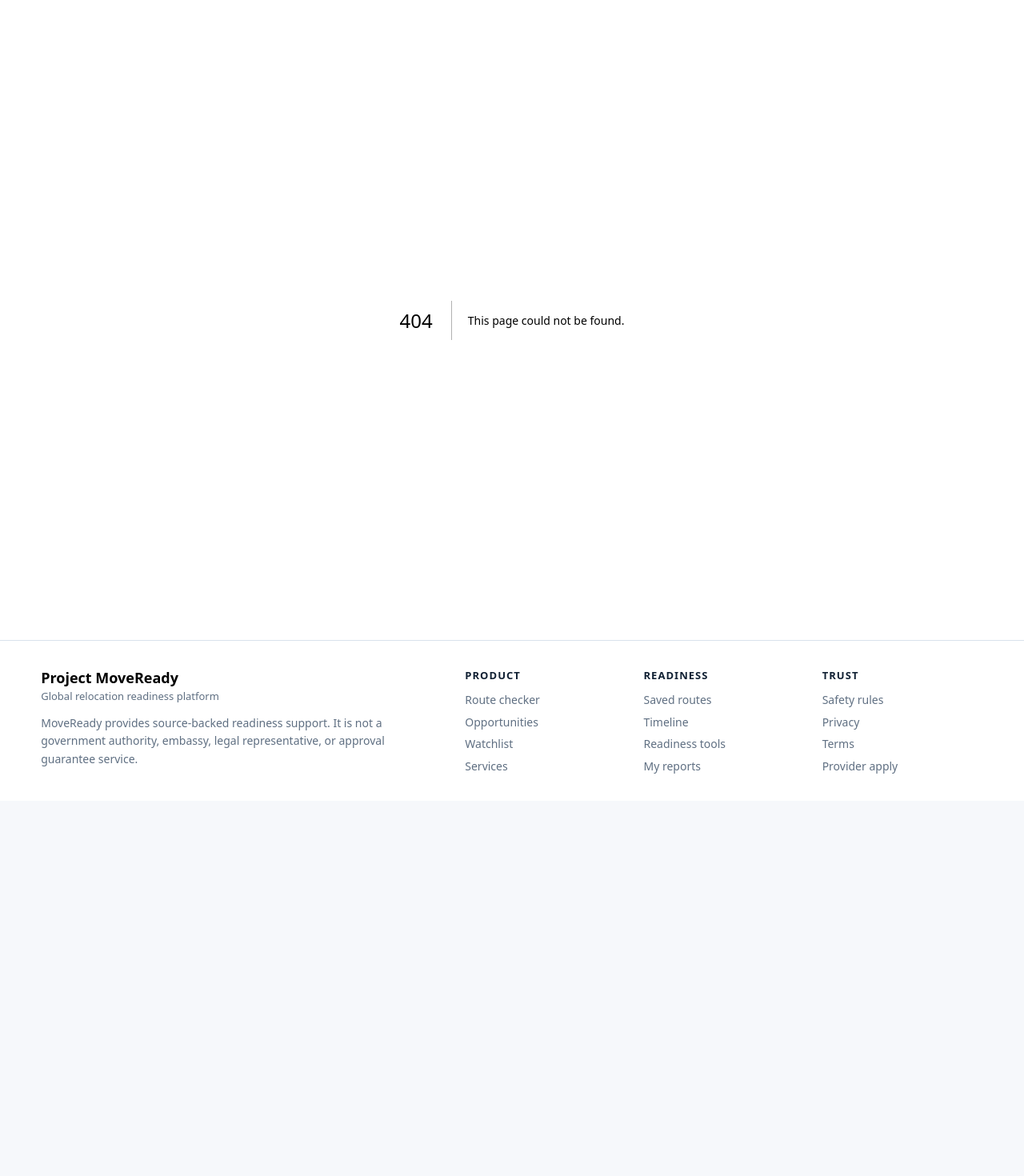
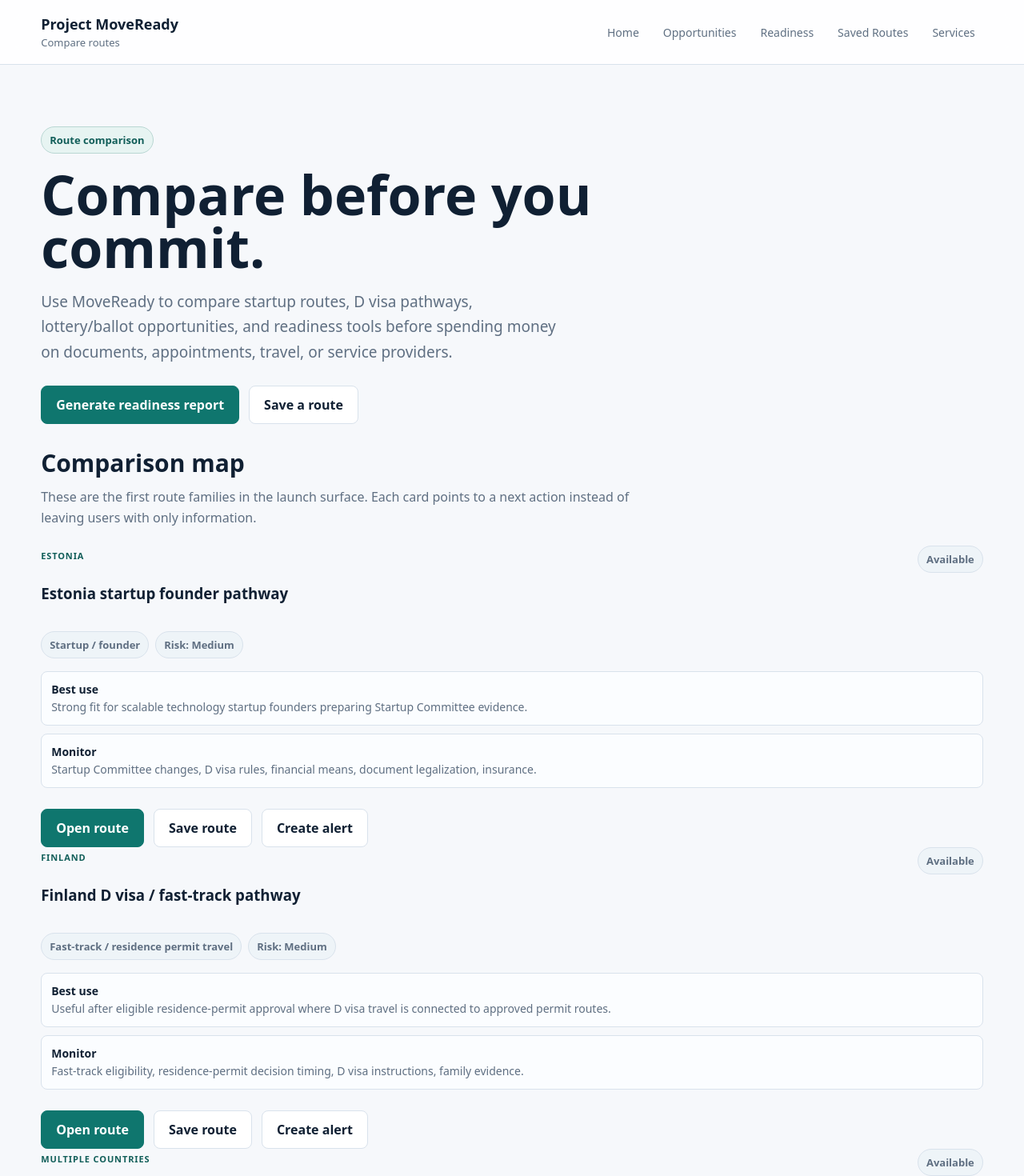
Before and after one commit to SirBM201/SirBM201-moveready-frontend, a Next.js app: page /compare in a window 1280 px wide. Before the commit this address had no page. Shown: the top 1470 px of the page at 80% size. Before the commit the page ends 1001 px from the top, so only its background shows below. Built offline with nearby package versions, Linux system fonts and the light colour scheme.

Commit message:
Add route comparison page

```diff
--- /dev/null
+++ b/app/compare/page.tsx
@@ -0,0 +1,137 @@
+const routes = [
+  {
+    name: "Estonia startup founder pathway",
+    country: "Estonia",
+    category: "Startup / founder",
+    status: "Available",
+    risk: "Medium",
+    strength: "Strong fit for scalable technology startup founders preparing Startup Committee evidence.",
+    watch: "Startup Committee changes, D visa rules, financial means, document legalization, insurance.",
+    actions: [
+      { label: "Open route", href: "/routes/estonia-startup" },
+      { label: "Save route", href: "/saved-routes?country=EE&route=startup-founder" },
+      { label: "Create alert", href: "/watchlist?type=route&code=EE-startup-founder&title=Estonia%20startup%20founder%20pathway" },
+    ],
+  },
+  {
+    name: "Finland D visa / fast-track pathway",
+    country: "Finland",
+    category: "Fast-track / residence permit travel",
+    status: "Available",
+    risk: "Medium",
+    strength: "Useful after eligible residence-permit approval where D visa travel is connected to approved permit routes.",
+    watch: "Fast-track eligibility, residence-permit decision timing, D visa instructions, family evidence.",
+    actions: [
+      { label: "Open route", href: "/routes/finland-d-visa" },
+      { label: "Save route", href: "/saved-routes?country=FI&route=d-visa" },
+      { label: "Create alert", href: "/watchlist?type=route&code=FI-d-visa&title=Finland%20D%20visa%20fast-track%20pathway" },
+    ],
+  },
+  {
+    name: "Official ballots and quota opportunities",
+    country: "Multiple countries",
+    category: "Lottery / ballot / quota",
+    status: "Available",
+    risk: "Variable",
+    strength: "Good for users who want official lottery, ballot, country-cap, and invitation-pool monitoring.",
+    watch: "Open dates, closing dates, eligibility changes, result-check periods, scam warnings.",
+    actions: [
+      { label: "Open opportunities", href: "/opportunities" },
+      { label: "Create alert", href: "/watchlist?type=opportunity&code=official-opportunities&title=Official%20ballots%20and%20quota%20opportunities" },
+    ],
+  },
+  {
+    name: "Document and funds readiness",
+    country: "All target countries",
+    category: "Readiness tools",
+    status: "Available",
+    risk: "User-specific",
+    strength: "Best before applying, booking appointments, paying agents, or submitting high-risk applications.",
+    watch: "Document expiry, name mismatch, proof-of-funds shortfall, previous refusal risk.",
+    actions: [
+      { label: "Run checks", href: "/readiness" },
+      { label: "Save timeline", href: "/timeline" },
+    ],
+  },
+];
+
+const scoreRows = [
+  ["Decision support", "Compare route fit before spending money."],
+  ["Preparation", "Move from interest to documents, funds, timeline, reports, and services."],
+  ["Monitoring", "Save routes and create opt-in alerts for date/rule changes."],
+  ["Execution", "Request courier, legalization, insurance, expert review, and settlement support."],
+];
+
+export default function ComparePage() {
+  return (
+    <main className="page-shell">
+      <header className="topbar">
+        <a className="brand" href="/"><strong>Project MoveReady</strong><span>Compare routes</span></a>
+        <nav className="nav" aria-label="Main navigation">
+          <a href="/">Home</a>
+          <a href="/opportunities">Opportunities</a>
+          <a href="/readiness">Readiness</a>
+          <a href="/saved-routes">Saved Routes</a>
+          <a href="/services">Services</a>
+        </nav>
+      </header>
+
+      <section className="hero-band compact-hero">
+        <div className="hero-copy">
+          <span className="eyebrow">Route comparison</span>
+          <h1>Compare before you commit.</h1>
+          <p className="lede">
+            Use MoveReady to compare startup routes, D visa pathways, lottery/ballot opportunities, and readiness tools before spending money on documents, appointments, travel, or service providers.
+          </p>
+          <div className="actions">
+            <a className="btn primary" href="/route-checker">Generate readiness report</a>
+            <a className="btn" href="/saved-routes">Save a route</a>
+          </div>
+        </div>
+      </section>
+
+      <section className="section no-top-pad">
+        <h2>Comparison map</h2>
+        <p className="section-intro">These are the first route families in the launch surface. Each card points to a next action instead of leaving users with only information.</p>
+        <div className="compare-grid">
+          {routes.map((route) => (
+            <article className="comparison-card" key={route.name}>
+              <div className="panel-heading">
+                <div>
+                  <span className="overline">{route.country}</span>
+                  <h3>{route.name}</h3>
+                </div>
+                <span className="badge">{route.status}</span>
+              </div>
+              <div className="badge-row">
+                <span className="badge">{route.category}</span>
+                <span className="badge">Risk: {route.risk}</span>
+              </div>
+              <div className="mini-list">
+                <div><strong>Best use</strong><span>{route.strength}</span></div>
+                <div><strong>Monitor</strong><span>{route.watch}</span></div>
+              </div>
+              <div className="actions compact-actions">
+                {route.actions.map((action) => (
+                  <a className={action.label.includes("Open") || action.label.includes("Run") ? "btn primary" : "btn"} href={action.href} key={action.href}>{action.label}</a>
+                ))}
+              </div>
+            </article>
+          ))}
+        </div>
+      </section>
+
+      <section className="section">
+        <h2>How MoveReady ranks route readiness</h2>
+        <div className="grid">
+          {scoreRows.map(([title, text]) => (
+            <article className="card" key={title}>
+              <h3>{title}</h3>
+              <p>{text}</p>
+            </article>
+          ))}
+        </div>
+      </section>
+    </main>
+  );
+}
```
